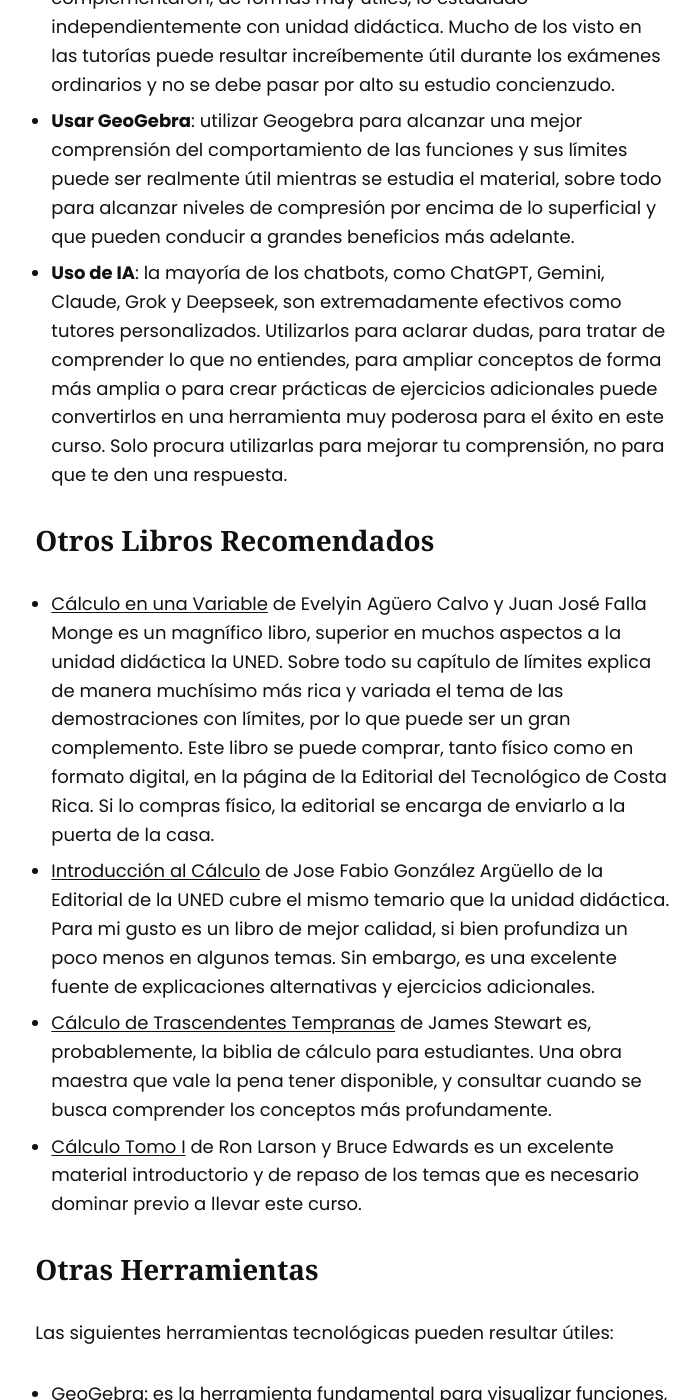
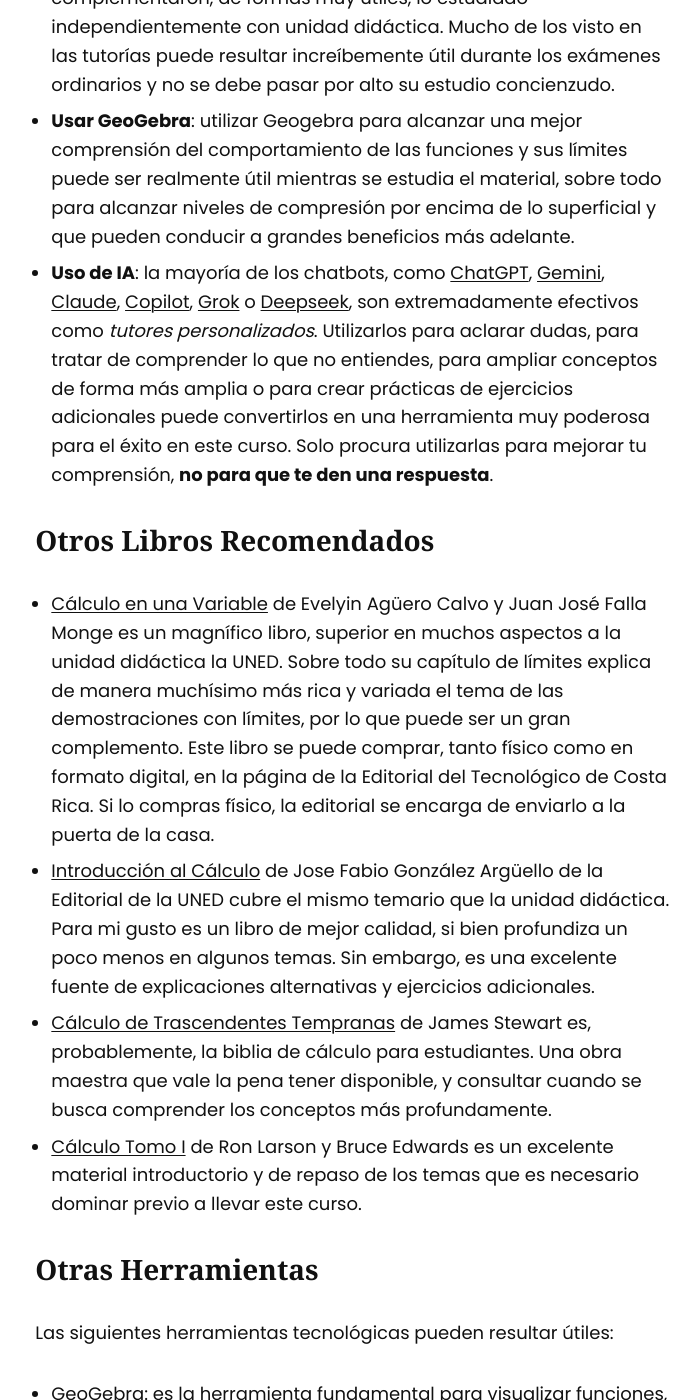
Before and after one commit to asoesem/asoesem.github.io, a Jekyll site: the page built from _posts/2026-10-31-calculo-diferencial.md, in a window 1280 px wide and 1400 px high, scrolled down 7761 px. Shown: the whole window, without its empty margins (454-1153 px from the left). Built offline with Jekyll 4.4.1, drawn with Linux system fonts in a browser that asks for light colours; a script that is not in the unit is left out; the table of contents is made by our own code; some of the changed lines change nothing that is shown; some of the changed text lies outside the part shown.

Commit message:
Agrega algunas recomendaciones de herramientas de IA como tutores personalizados

```diff
--- a/_posts/2026-10-31-calculo-diferencial.md
+++ b/_posts/2026-10-31-calculo-diferencial.md
@@ -109,7 +109,7 @@
 * **Trabajar de forma ordenada y procedimental**: muchos de los problemas son intrincados y requieren múltiples pasos para llegar a una solución. Mantener un enfoque sistemático y ordenado ayuda a evitar errores y facilita el seguimiento del proceso de resolución.
 * **Repasar Material de las Tutorías**: durante las tutorías, el tutor presentó material adicional y desarrolló ejemplos adicionales que complementaron, de formas muy útiles, lo estudiado independientemente con unidad didáctica. Mucho de los visto en las tutorías puede resultar increíbemente útil durante los exámenes ordinarios y no se debe pasar por alto su estudio concienzudo.
 * **Usar GeoGebra**: utilizar Geogebra para alcanzar una mejor comprensión del comportamiento de las funciones y sus límites puede ser realmente útil mientras se estudia el material, sobre todo para alcanzar niveles de compresión por encima de lo superficial y que pueden conducir a grandes beneficios más adelante.
-* **Uso de IA**: la mayoría de los chatbots, como ChatGPT, Gemini, Claude, Grok y Deepseek, son extremadamente efectivos como tutores personalizados. Utilizarlos para aclarar dudas, para tratar de comprender lo que no entiendes, para ampliar conceptos de forma más amplia o para crear prácticas de ejercicios adicionales puede convertirlos en una herramienta muy poderosa para el éxito en este curso. Solo procura utilizarlas para mejorar tu comprensión, no para que te den una respuesta.
+* **Uso de IA**: la mayoría de los chatbots, como [ChatGPT][37], [Gemini][36], [Claude][39], [Copilot][38], [Grok][40] o [Deepseek][41], son extremadamente efectivos como *tutores personalizados*. Utilizarlos para aclarar dudas, para tratar de comprender lo que no entiendes, para ampliar conceptos de forma más amplia o para crear prácticas de ejercicios adicionales puede convertirlos en una herramienta muy poderosa para el éxito en este curso. Solo procura utilizarlas para mejorar tu comprensión, **no para que te den una respuesta**.
 
 
 ## Otros Libros Recomendados
@@ -125,6 +125,7 @@
 
 * [GeoGebra][22]: es la herramienta fundamental para visualizar funciones, comprender mejor su comportamiento e incluso como sistema de álgebra computacional (CAS).
 * Calculadoras como [Symbolab][35] y [Wolfram Alpha][25] pueden resultar muy útiles pues explican el desarrollo de las operaciones matemáticas paso a paso.
+* AI Chatbots como [Gemini][36], [ChatGPT][37], [Copilot][38], [Claude][39], [Grok][40], [Deep Seek][41], [Llama][42] pueden resultar extremadamente útiles como tutores personalizados.
 * También se pueden utilizar herramientas CAS (computer algebra systems) como [Wolfram Mathematica][23], [SageMath][24], [GNU Octave][26] para resolver problemas más complejos.
 
 ## Si Deseo Llevar el Curso
@@ -173,3 +174,10 @@
 [33]:https://unedcr-my.sharepoint.com/:b:/g/personal/edwin_dalorzo_uned_cr/IQAgEwqyVGdPRZ20gJHEiqRrAf-0awdsgY11ID3fYBozKQA?e=YzgdzE
 [34]:https://unedcr-my.sharepoint.com/:b:/g/personal/edwin_dalorzo_uned_cr/IQC_Jgmaa2w5S7jQsF2xZHvgAUjlFiqLZktkX3GplCUkRoY?e=aO1fZE
 [35]:https://es.symbolab.com/
+[36]:https://gemini.google.com/
+[37]:https://chat.openai.com/
+[38]:http://copilot.microsoft.com/
+[39]:https://claude.ai/
+[40]:https://x.ai/
+[41]:https://deepseek.ai/
+[42]:https://www.llama.com/
```
